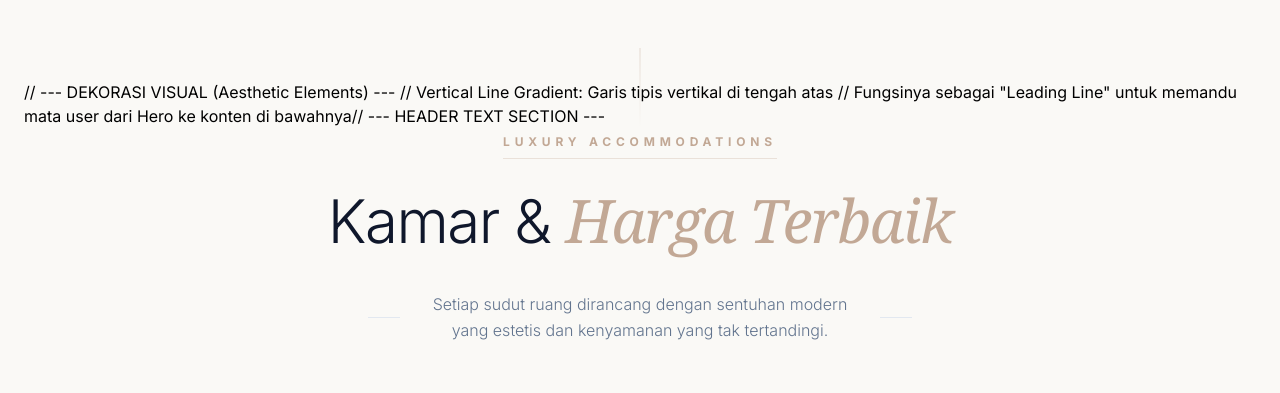
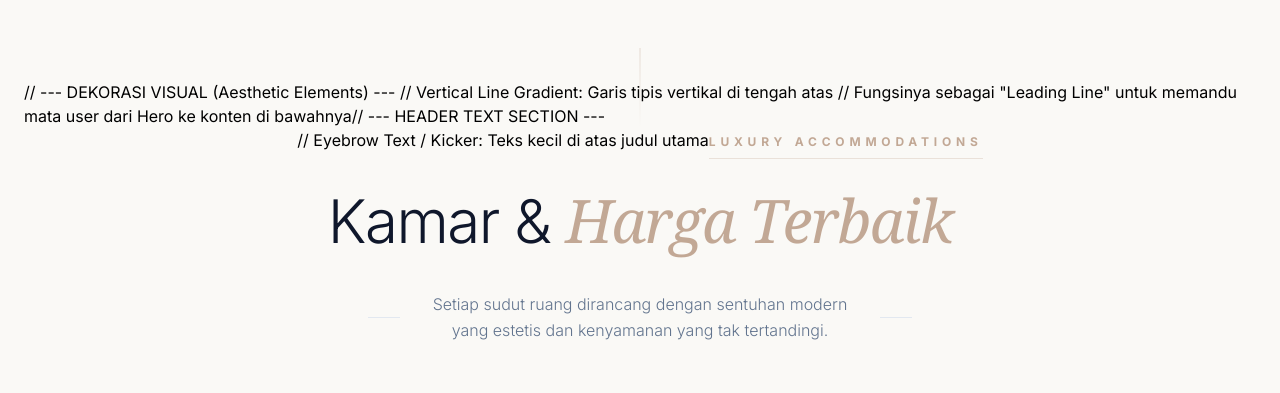
Before and after one commit to hafizahalfitra/booking-hotel, a Next.js app in the folder WEB/: page / in a window 1280 px wide. Shown: the part 960-1353 px from the top of the page. Built offline with nearby package versions, Linux system fonts and the light colour scheme; no server answers.

Commit message:
Update page.tsx

```diff
--- a/WEB/app/page.tsx
+++ b/WEB/app/page.tsx
@@ -25,6 +25,8 @@ export default function Home() {
 
         // --- HEADER TEXT SECTION ---
         <div className="text-center max-w-3xl mx-auto mb-20">
+
+          // Eyebrow Text / Kicker: Teks kecil di atas judul utama
           <span className="inline-block mb-6 text-[10px] md:text-xs uppercase tracking-[0.4em] text-[#C2A895] font-bold border-b border-[#C2A895]/30 pb-2">
             Luxury Accommodations
           </span>
```
